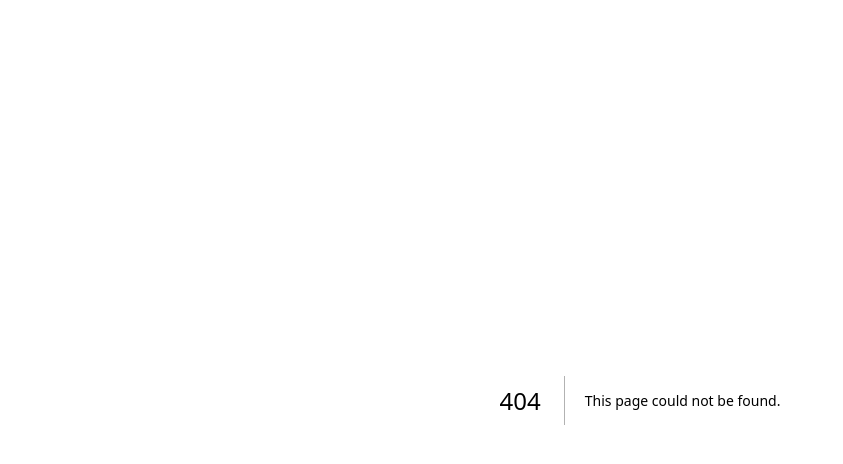
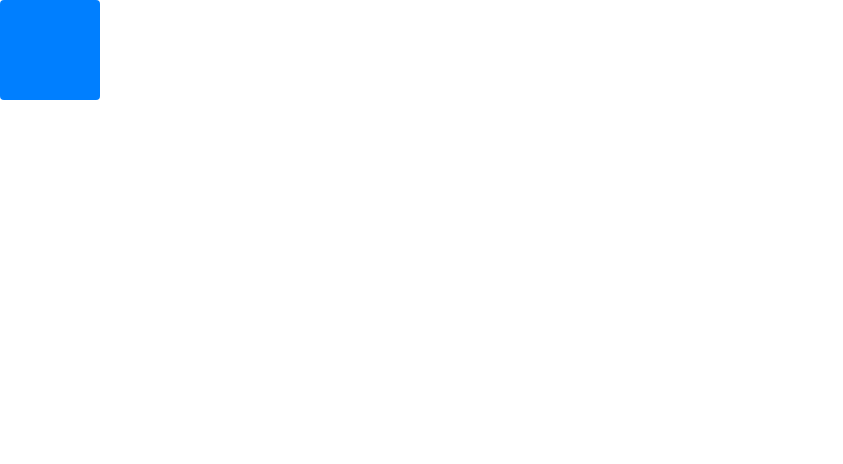
Before and after one commit to Noppadol35/QRORDER, a Next.js app: page /Cart in a window 1280 px wide. Before the commit this address had no page. Shown: the top 464 px of the page, without its empty margins (0-843 px from the left). Built offline with nearby package versions, Linux system fonts and the light colour scheme.

Commit message:
update: page(cart)

```diff
--- /dev/null
+++ b/src/app/Cart/page.tsx
@@ -0,0 +1,29 @@
+import * as React from 'react';
+import { Box, ThemeProvider } from '@mui/material';
+
+export default function Cart() {
+  return (
+    <ThemeProvider
+      theme={{
+        palette: {
+          primary: {
+            main: '#007FFF',
+            dark: '#0066CC',
+          },
+        },
+      }}
+    >
+      <Box
+        sx={{
+          width: 100,
+          height: 100,
+          borderRadius: 1,
+          bgcolor: 'primary.main',
+          '&:hover': {
+            bgcolor: 'primary.dark',
+          },
+        }}
+      />
+    </ThemeProvider>
+  );
+}
```
